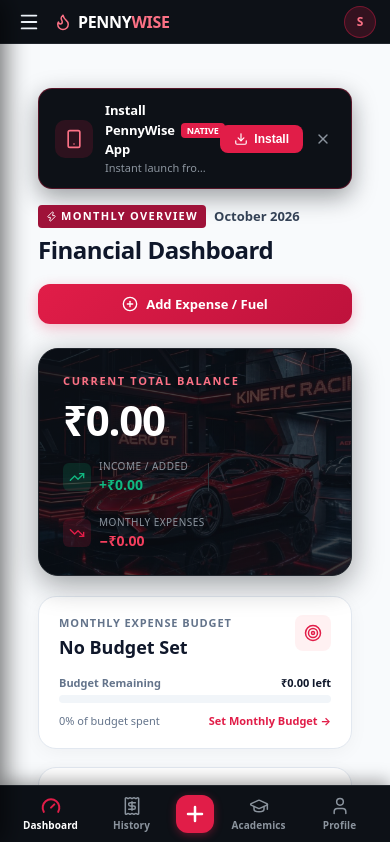
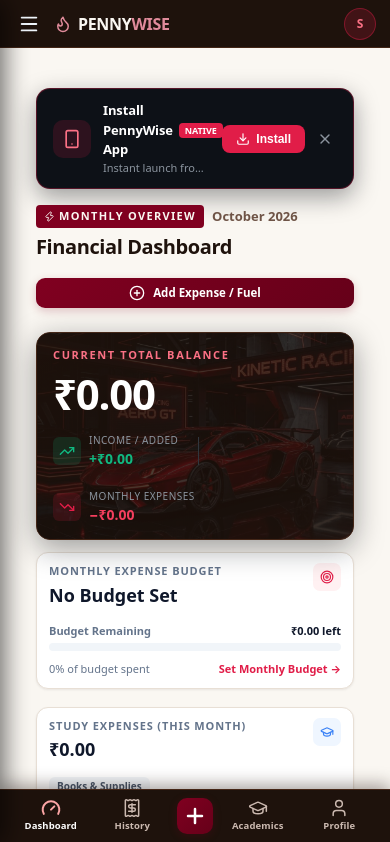
Before and after one commit to gpgovindapromod/PennyWise, a React (Vite) app in the folder frontend/: page / in a window 390 px wide. Shown: the top 842 px of the page. Built offline with nearby package versions, Linux system fonts and the light colour scheme; no server answers; sample sign-in values are in the browser's storage.

Commit message:
feat: luxury chocolate burgundy cream theme and high-density mobile layout

```diff
--- a/frontend/src/components/Sidebar.jsx
+++ b/frontend/src/components/Sidebar.jsx
@@ -48,9 +48,9 @@ export default function Sidebar({ onOpenAddExpense }) {
             {mobileOpen ? <X size={22} /> : <Menu size={22} />}
           </button>
           <div style={{ display: 'flex', alignItems: 'center', gap: 6 }}>
-            <Flame size={18} color="#FB7185" />
-            <span style={{ fontSize: 16, fontWeight: 900, color: '#FFFFFF', letterSpacing: '-0.02em', textTransform: 'uppercase' }}>
-              PENNY<span style={{ color: '#FB7185' }}>WISE</span>
+            <Flame size={18} color="#E08B9B" />
+            <span style={{ fontSize: 16, fontWeight: 900, color: '#FAF7F2', letterSpacing: '-0.02em', textTransform: 'uppercase' }}>
+              PENNY<span style={{ color: '#E08B9B' }}>WISE</span>
             </span>
           </div>
         </div>
--- a/frontend/src/index.css
+++ b/frontend/src/index.css
@@ -1,43 +1,52 @@
 :root {
-  --color-racing-red: #E11D48;
-  --color-racing-red-hover: #BE123C;
-  --color-racing-red-glow: rgba(225, 29, 72, 0.25);
-  --color-carbon-dark: #0D1117;
-  --color-carbon-card: #161B22;
-  --color-carbon-border: #30363D;
-  --color-burgundy: #E11D48;
-  --color-burgundy-hover: #BE123C;
-  --color-burgundy-light: #FFF1F2;
-  --color-warm-orange: #F97316;
-  --color-warm-orange-light: #FFF7ED;
-  --color-baby-pink: #FFE4E6;
-  --color-baby-pink-soft: #FFF1F2;
-  --color-cream: #F8FAFC;
-  --color-chocolate: #0F172A;
-  --color-chocolate-light: #64748B;
+  /* Luxury Warm Palette: Burgundy, Chocolate Brown, and Cream */
+  --color-burgundy: #800020;
+  --color-burgundy-hover: #660019;
+  --color-burgundy-glow: rgba(128, 0, 32, 0.22);
+  --color-burgundy-light: #FDF2F4;
+  --color-burgundy-subtle: #F9E8EB;
+
+  --color-chocolate: #2C1810;
+  --color-chocolate-dark: #1E120C;
+  --color-chocolate-card: #27160E;
+  --color-chocolate-border: #442617;
+  --color-chocolate-light: #6E5346;
+  --color-chocolate-muted: #8D7063;
+
+  --color-cream: #FAF7F2;
+  --color-cream-surface: #F5EFEB;
+  --color-cream-card: #FFFFFF;
   --color-clean-white: #FFFFFF;
-  --color-neutral-bg: #F8FAFC;
-  --color-neutral-surface: #F1F5F9;
-  --color-border: #E2E8F0;
-  --color-border-subtle: #EDF2F7;
-  --color-income: #10B981;
-  --color-income-bg: #ECFDF5;
-  --color-expense: #E11D48;
-  --color-expense-bg: #FFF1F2;
+
+  --color-neutral-bg: #FAF7F2;
+  --color-neutral-surface: #F5EFEB;
+  --color-border: #E8DFD5;
+  --color-border-subtle: #F0EAE2;
+
+  --color-warm-orange: #C25E00;
+  --color-warm-orange-light: #FEF3C7;
+  --color-baby-pink: #FCE7EB;
+  --color-baby-pink-soft: #FDF2F4;
+
+  --color-income: #15803D;
+  --color-income-bg: #DCFCE7;
+  --color-expense: #800020;
+  --color-expense-bg: #FDF2F4;
+
   --font-heading: 'Plus Jakarta Sans', system-ui, -apple-system, sans-serif;
   --font-body: 'Plus Jakarta Sans', system-ui, -apple-system, sans-serif;
   --radius-sm: 6px;
   --radius-md: 10px;
   --radius-lg: 14px;
   --radius-full: 9999px;
-  --shadow-subtle: 0 1px 3px rgba(15, 23, 42, 0.05), 0 1px 2px rgba(15, 23, 42, 0.03);
-  --shadow-card: 0 4px 14px rgba(15, 23, 42, 0.06);
-  --shadow-modal: 0 20px 40px rgba(15, 23, 42, 0.18);
+  --shadow-subtle: 0 1px 3px rgba(44, 24, 16, 0.05), 0 1px 2px rgba(44, 24, 16, 0.03);
+  --shadow-card: 0 3px 12px rgba(44, 24, 16, 0.05);
+  --shadow-modal: 0 20px 40px rgba(30, 18, 12, 0.22);
 }
 * { box-sizing: border-box; margin: 0; padding: 0; }
 body {
   font-family: var(--font-body);
-  background-color: var(--color-clean-white);
+  background-color: var(--color-cream);
   color: var(--color-chocolate);
   line-height: 1.5;
   -webkit-font-smoothing: antialiased;
@@ -192,8 +201,8 @@ h1, h2, h3, .serif-font {
 
 .car-sidebar {
   width: 240px;
-  background-color: #0D1117;
-  border-right: 1px solid #21262D;
+  background-color: var(--color-chocolate-dark);
+  border-right: 1px solid var(--color-chocolate-border);
   display: flex;
   flex-direction: column;
   justify-content: space-between;
@@ -215,7 +224,7 @@ h1, h2, h3, .serif-font {
   align-items: center;
   justify-content: space-between;
   padding: 0 18px;
-  border-bottom: 1px solid #21262D;
+  border-bottom: 1px solid var(--color-chocolate-border);
 }
 
 .car-sidebar.collapsed .sidebar-brand-row {
@@ -226,7 +235,7 @@ h1, h2, h3, .serif-font {
 .collapse-toggle-btn {
   background: none;
   border: none;
-  color: #8B949E;
+  color: #CBB9B0;
   cursor: pointer;
   padding: 4px;
   border-radius: 4px;
@@ -236,7 +245,7 @@ h1, h2, h3, .serif-font {
 }
 .collapse-toggle-btn:hover {
   color: #FFFFFF;
-  background-color: #21262D;
+  background-color: var(--color-chocolate-card);
 }
 
 .sidebar-nav-item {
@@ -248,7 +257,7 @@ h1, h2, h3, .serif-font {
   text-decoration: none;
   font-size: 13px;
   font-weight: 500;
-  color: #8B949E;
+  color: #CBB9B0;
   transition: all 0.15s ease;
   border-left: 3px solid transparent;
 }
@@ -260,13 +269,13 @@ h1, h2, h3, .serif-font {
 
 .sidebar-nav-item:hover {
   color: #FFFFFF;
-  background-color: rgba(255, 255, 255, 0.05);
+  background-color: rgba(255, 255, 255, 0.08);
 }
 
 .sidebar-nav-item.active {
   color: #FFFFFF;
-  background-color: rgba(225, 29, 72, 0.15);
-  border-left: 3px solid #E11D48;
+  background-color: rgba(128, 0, 32, 0.35);
+  border-left: 3px solid #800020;
   font-weight: 700;
 }
 
@@ -274,13 +283,13 @@ h1, h2, h3, .serif-font {
   display: none;
   align-items: center;
   justify-content: space-between;
-  padding: 6px 14px;
-  background-color: #0D1117;
-  border-bottom: 1px solid #21262D;
+  padding: 8px 14px;
+  background-color: var(--color-chocolate-dark);
+  border-bottom: 1px solid var(--color-chocolate-border);
   position: sticky;
   top: 0;
   z-index: 100;
-  height: 44px;
+  height: 48px;
 }
 
 .mobile-backdrop {
@@ -509,37 +518,61 @@ h1, h2, h3, .serif-font {
 
   /* Global mobile page padding and safe space for bottom nav bar */
   main > div {
-    padding: 16px 14px 72px 14px !important;
-    background: #F8FAFC;
-    min-height: calc(100vh - 50px);
+    padding: 12px 12px 64px 12px !important;
+    background: var(--color-cream);
+    min-height: calc(100vh - 48px);
   }
 
-  /* Page headers on mobile: modern app style */
+  /* Page headers on mobile: high-density modern banking layout */
   h1 {
-    font-size: 24px !important;
+    font-size: 20px !important;
     font-weight: 800 !important;
-    color: #0F172A !important;
+    color: var(--color-chocolate-dark) !important;
     letter-spacing: -0.02em !important;
     word-break: break-word;
+  }
+
+  /* Compact header subheadings */
+  h1 + p,
+  h1 ~ p {
+    font-size: 11.5px !important;
+    line-height: 1.35 !important;
+    margin-top: 2px !important;
   }
 
   /* Flex headers on mobile: stack clean with actions */
   div[style*="justifyContent: 'space-between'"][style*="alignItems: 'flex-start'"],
   div[style*="justifyContent: 'space-between'"][style*="alignItems: 'center'"] {
     flex-wrap: wrap !important;
-    gap: 12px !important;
+    gap: 8px !important;
+    margin-bottom: 14px !important;
   }
 
-  /* Page header action rows */
+  /* Page header action rows: compact horizontal pill buttons */
   .page-header-actions {
     display: flex !important;
-    gap: 10px !important;
+    gap: 8px !important;
     width: 100% !important;
   }
 
   .page-header-actions > button,
   .page-header-actions > a {
     flex: 1 1 0 !important;
+    padding: 7px 10px !important;
+    font-size: 11.5px !important;
+    border-radius: 9px !important;
+  }
+
+  /* Maximize space utilization: Turn 3-stacked cards into compact 2-column or adaptive grid on mobile */
+  div[style*="gridTemplateColumns: 'repeat(auto-fit, minmax(280px, 1fr))'"] {
+    grid-template-columns: repeat(2, 1fr) !important;
+    gap: 8px !important;
+    margin-bottom: 14px !important;
+  }
+
+  /* Give the third card full width if odd count for neat layout */
+  div[style*="gridTemplateColumns: 'repeat(auto-fit, minmax(280px, 1fr))'"] > .card:nth-child(3):last-child {
+    grid-column: span 2;
   }
 
   /* Form and grid wrappers on mobile: collapse to 1 column */
@@ -550,58 +583,104 @@ h1, h2, h3, .serif-font {
   div[style*="gridTemplateColumns: '1.4fr 1fr 1fr'"],
   div[style*="gridTemplateColumns: '1fr 1fr'"] {
     grid-template-columns: 1fr !important;
-    gap: 14px !important;
+    gap: 10px !important;
   }
 
-  /* Stat cards touch ergonomics & elevation */
+  /* Stat cards touch ergonomics & high-density elevation */
   .card:not(.cockpit-hero-card) {
-    border-radius: 18px !important;
-    border: 1px solid #E2E8F0 !important;
-    box-shadow: 0 4px 20px -2px rgba(15, 23, 42, 0.05) !important;
-    padding: 18px 20px !important;
+    border-radius: 12px !important;
+    border: 1px solid var(--color-border) !important;
+    box-shadow: var(--shadow-subtle) !important;
+    padding: 10px 12px !important;
     background: #FFFFFF !important;
+  }
+
+  /* Micro typography inside stat cards on mobile */
+  .card:not(.cockpit-hero-card) div[style*="fontSize: 26"],
+  .card:not(.cockpit-hero-card) div[style*="fontSize: 18"] {
+    font-size: 17px !important;
+    font-weight: 800 !important;
+    margin-top: 2px !important;
+  }
+
+  .card:not(.cockpit-hero-card) div[style*="fontSize: 11"] {
+    font-size: 9.5px !important;
+    letter-spacing: 0.05em !important;
+  }
+
+  .card:not(.cockpit-hero-card) div[style*="width: 38"],
+  .card:not(.cockpit-hero-card) div[style*="width: 36"] {
+    width: 28px !important;
+    height: 28px !important;
+    border-radius: 7px !important;
+  }
+
+  .card:not(.cockpit-hero-card) div[style*="width: 38"] svg,
+  .card:not(.cockpit-hero-card) div[style*="width: 36"] svg {
+    width: 14px !important;
+    height: 14px !important;
+  }
+
+  .card:not(.cockpit-hero-card) p[style*="fontSize: 11"],
+  .card:not(.cockpit-hero-card) div[style*="fontSize: 12"] {
+    font-size: 10px !important;
+    margin-top: 4px !important;
+    line-height: 1.3 !important;
   }
 
   .card:has(table) {
     overflow-x: auto !important;
     -webkit-overflow-scrolling: touch;
-    border-radius: 18px !important;
+    border-radius: 12px !important;
   }
 
-  /* Modern button styling */
+  /* Modern Burgundy & Chocolate button styling */
   .btn-primary {
-    background: linear-gradient(135deg, #E11D48 0%, #BE123C 100%) !important;
+    background: linear-gradient(135deg, var(--color-burgundy) 0%, var(--color-burgundy-hover) 100%) !important;
     border: none !important;
     color: #FFFFFF !important;
     font-weight: 700 !important;
-    border-radius: 12px !important;
-    padding: 11px 16px !important;
-    box-shadow: 0 4px 14px rgba(225, 29, 72, 0.28) !important;
+    border-radius: 9px !important;
+    padding: 9px 14px !important;
+    box-shadow: 0 3px 10px var(--color-burgundy-glow) !important;
   }
 
   .btn-secondary {
     background: #FFFFFF !important;
-    border: 1px solid #CBD5E1 !important;
-    color: #0F172A !important;
+    border: 1px solid var(--color-border) !important;
+    color: var(--color-chocolate-dark) !important;
     font-weight: 600 !important;
-    border-radius: 12px !important;
-    padding: 11px 16px !important;
+    border-radius: 9px !important;
+    padding: 9px 14px !important;
   }
 
-  /* Hero sports car card on mobile */
+  /* Hero sports car card on mobile: compact cockpit view */
+  .cockpit-hero-card {
+    padding: 14px 16px !important;
+    margin-bottom: 12px !important;
+    border-radius: 14px !important;
+    background-color: var(--color-chocolate-dark) !important;
+    border-color: var(--color-chocolate-border) !important;
+  }
+
+  .cockpit-hero-card div[style*="fontSize: 42"] {
+    font-size: 26px !important;
+    margin-bottom: 8px !important;
+  }
+
   .hero-content-box {
     max-width: 100% !important;
   }
 
   .hero-car-overlay {
     width: 100% !important;
-    opacity: 0.72 !important;
-    background-image: linear-gradient(135deg, rgba(13,17,23,0.85) 0%, rgba(13,17,23,0.55) 50%, rgba(13,17,23,0.75) 100%), url('/sports-car-hero.jpg') !important;
+    opacity: 0.6 !important;
+    background-image: linear-gradient(135deg, rgba(30,18,12,0.92) 0%, rgba(30,18,12,0.65) 50%, rgba(30,18,12,0.85) 100%), url('/sports-car-hero.jpg') !important;
     background-position: right center !important;
     background-size: cover !important;
   }
 
-  /* Clean, Simple Mobile Bottom Navigation Bar */
+  /* Clean, Luxury Warm Mobile Bottom Navigation Bar */
   .mobile-floating-dock {
     display: flex !important;
     position: fixed;
@@ -609,18 +688,18 @@ h1, h2, h3, .serif-font {
     left: 0;
     right: 0;
     z-index: 999;
-    background: #0D1117;
-    border-top: 1px solid #21262D;
-    padding: 4px 10px;
-    padding-bottom: max(6px, env(safe-area-inset-bottom));
-    box-shadow: 0 -4px 16px rgba(0, 0, 0, 0.35);
+    background: var(--color-chocolate-dark);
+    border-top: 1px solid var(--color-chocolate-border);
+    padding: 3px 10px;
+    padding-bottom: max(5px, env(safe-area-inset-bottom));
+    box-shadow: 0 -4px 16px rgba(30, 18, 12, 0.4);
   }
 
   .mobile-dock-inner {
     width: 100%;
     max-width: 500px;
     margin: 0 auto;
-    height: 48px;
+    height: 46px;
     display: flex;
     align-items: center;
     justify-content: space-around;
@@ -631,35 +710,35 @@ h1, h2, h3, .serif-font {
     flex-direction: column;
     align-items: center;
     justify-content: center;
-    color: #8B949E;
+    color: #CBB9B0;
     text-decoration: none;
-    padding: 4px 8px;
+    padding: 3px 6px;
     border-radius: 8px;
     flex: 1;
     transition: color 0.15s ease;
   }
 
   .dock-item:active {
-    color: #F8FAFC;
+    color: #FFFFFF;
   }
 
   .dock-item.active {
-    color: #E11D48;
+    color: #F87171;
   }
 
   .dock-icon-box {
     display: flex;
     align-items: center;
     justify-content: center;
-    height: 20px;
+    height: 18px;
   }
 
   .dock-item.active .dock-icon-box {
-    color: #E11D48;
+    color: #FCA5A5;
   }
 
   .dock-label {
-    font-size: 10px;
+    font-size: 9.5px;
     font-weight: 700;
     margin-top: 2px;
     letter-spacing: 0.1px;
@@ -682,16 +761,16 @@ h1, h2, h3, .serif-font {
   }
 
   .dock-fab-btn {
-    width: 38px;
-    height: 38px;
-    border-radius: 12px;
-    background: #E11D48;
+    width: 36px;
+    height: 36px;
+    border-radius: 10px;
+    background: linear-gradient(135deg, var(--color-burgundy) 0%, var(--color-burgundy-hover) 100%);
     border: none;
     display: flex;
     align-items: center;
     justify-content: center;
     cursor: pointer;
-    box-shadow: 0 2px 8px rgba(225, 29, 72, 0.4);
+    box-shadow: 0 2px 8px var(--color-burgundy-glow);
     transition: transform 0.15s ease;
   }
 
--- a/frontend/src/pages/Dashboard/Dashboard.jsx
+++ b/frontend/src/pages/Dashboard/Dashboard.jsx
@@ -113,16 +113,16 @@ export default function Dashboard({ onOpenAddExpense }) {
               textTransform: 'uppercase',
               padding: '3px 8px',
               borderRadius: 4,
-              backgroundColor: '#9F1239',
-              color: '#FFFFFF'
+              backgroundColor: '#800020',
+              color: '#FAF7F2'
             }}>
               <Zap size={11} /> MONTHLY OVERVIEW
             </span>
-            <span style={{ fontSize: 13, color: '#334155', fontWeight: 700 }}>
+            <span style={{ fontSize: 13, color: '#6E5346', fontWeight: 700 }}>
               {currentMonthName}
             </span>
           </div>
-          <h1 style={{ fontSize: 28, fontWeight: 900, color: '#0F172A', letterSpacing: '-0.02em', margin: 0 }}>
+          <h1 style={{ fontSize: 28, fontWeight: 900, color: 'var(--color-chocolate-dark)', letterSpacing: '-0.02em', margin: 0 }}>
             Financial Dashboard
           </h1>
         </div>
```
Also changed, not shown: frontend/src/pages/Academics/Academics.jsx (+5 -5 lines), frontend/src/pages/Transactions/Transactions.jsx (+5 -5 lines), frontend/public/ai-catalog.json (line endings or trailing spaces).
